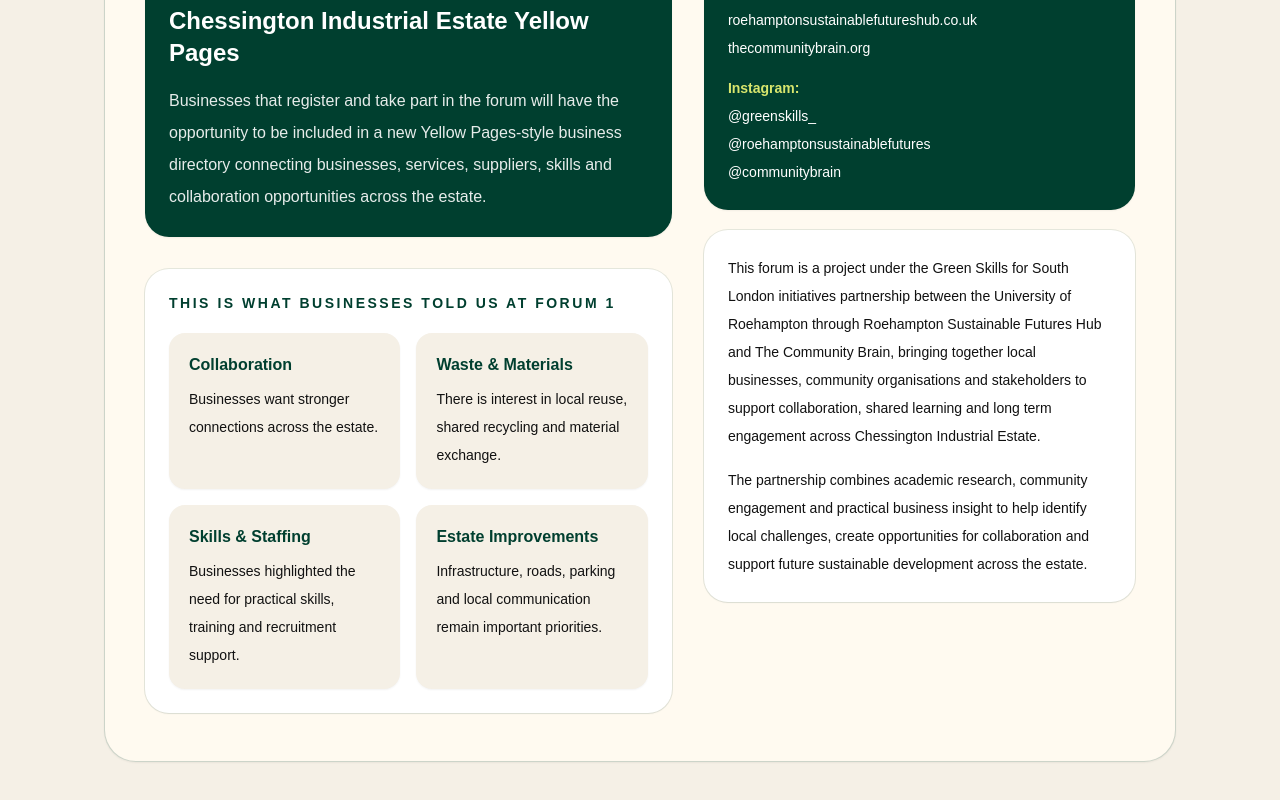
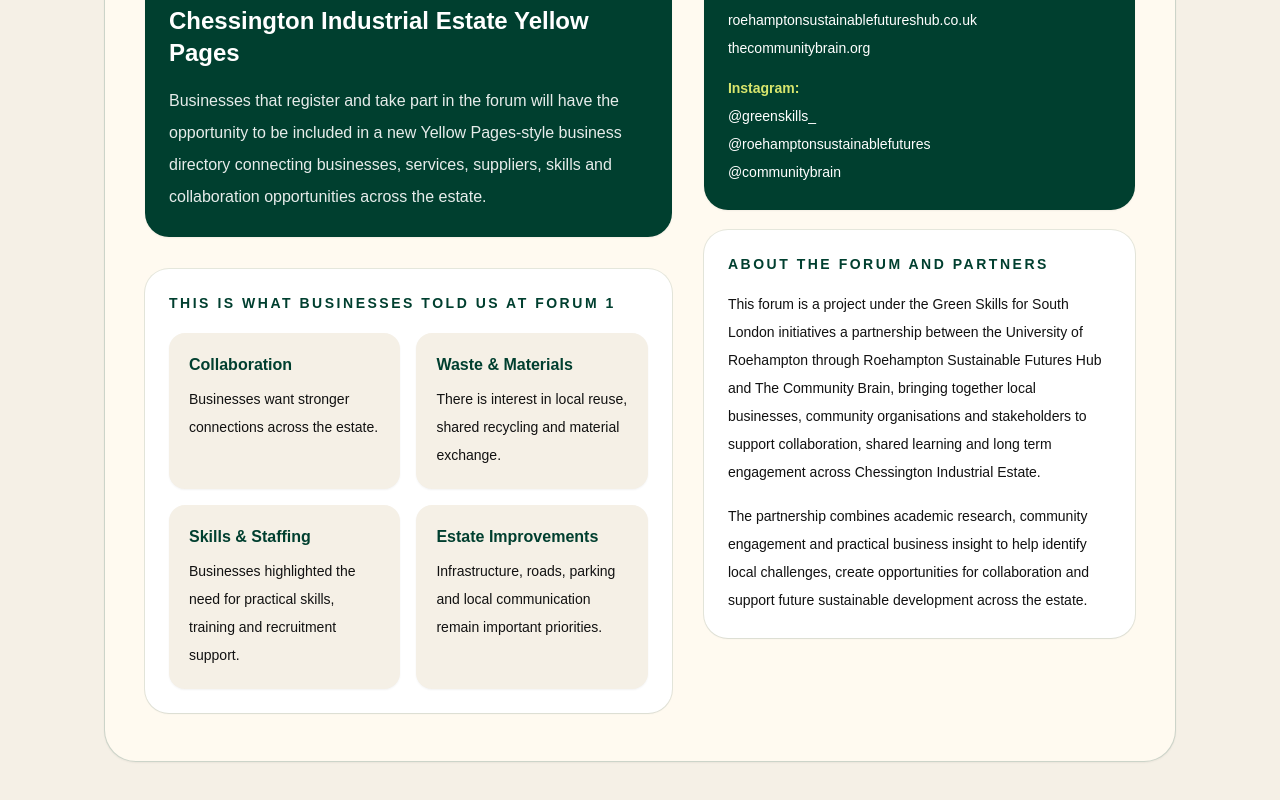
Before and after one commit to EvaIdugboe/chessington-forum, a Next.js app: page / in a window 1280 px wide. Shown: the part 2146-2946 px from the top of the page. Built offline with nearby package versions, Linux system fonts and the light colour scheme.

Commit message:
feat: add title and update copy for About the Forum and Partners

```diff
--- a/app/page.tsx
+++ b/app/page.tsx
@@ -206,8 +206,11 @@
               </div>
 
               <div className="rounded-3xl bg-white p-4 shadow-sm ring-1 ring-[#003f2f]/10 sm:p-6">
-                <p className="text-sm leading-7 text-[#111111]">
-                  This forum is a project under the Green Skills for South London initiatives
+                <p className="text-sm font-black uppercase tracking-[0.18em] text-[#003f2f]">
+                  About the Forum and Partners
+                </p>
+                <p className="mt-4 text-sm leading-7 text-[#111111]">
+                  This forum is a project under the Green Skills for South London initiatives a
                   partnership between the University of Roehampton through Roehampton Sustainable
                   Futures Hub and The Community Brain, bringing together local businesses, community
                   organisations and stakeholders to support collaboration, shared learning and long
```
